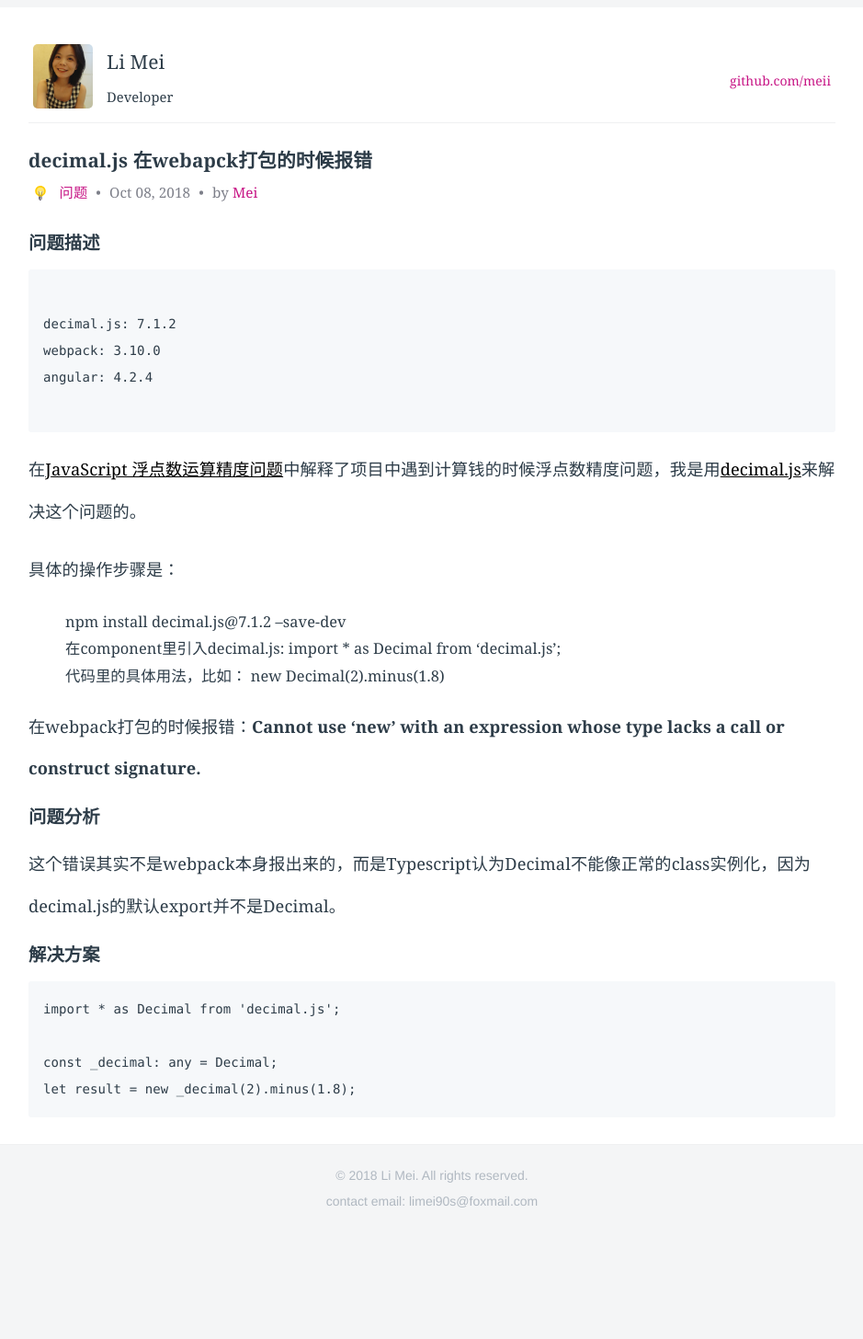
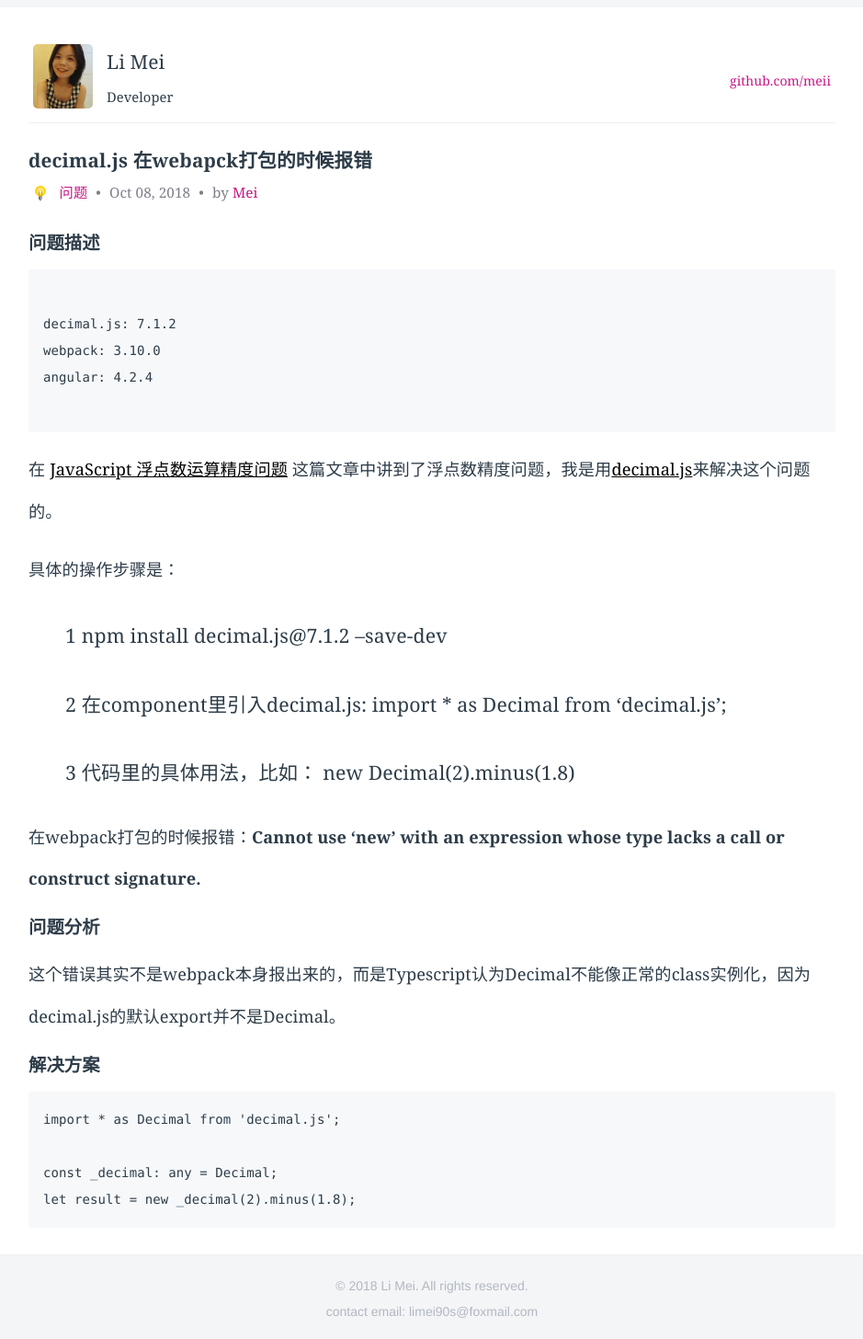
Before and after one commit to LiMeii/LiMeii.github.io, a Jekyll site: the page built from _posts/2018-12-09-issue-decimaljs-webpack-compilefailed.md, in a window 1280 px wide. Shown: the whole page at 92% size, without its empty margins (178-1117 px from the left). Built offline with Jekyll 4.4.1, drawn with Linux system fonts in a browser that asks for light colours; before the commit the page ends 1336 px from its top, so only the background shows below that.

Commit message:
update post

````diff
--- a/_posts/2018-12-09-issue-decimaljs-webpack-compilefailed.md
+++ b/_posts/2018-12-09-issue-decimaljs-webpack-compilefailed.md
@@ -24,15 +24,19 @@ angular: 4.2.4
 
 ```
 
-在[JavaScript 浮点数运算精度问题](https://limeii.github.io/2018/12/09/issues-floatcalculate-Inaccurate.html)中解释了项目中遇到计算钱的时候浮点数精度问题，我是用[decimal.js](https://github.com/MikeMcl/decimal.js)来解决这个问题的。
+在 [JavaScript 浮点数运算精度问题](https://limeii.github.io/2018/12/09/issues-floatcalculate-Inaccurate.html) 这篇文章中讲到了浮点数精度问题，我是用[decimal.js](https://github.com/MikeMcl/decimal.js)来解决这个问题的。
 
 
 具体的操作步骤是：
 
 
-1. npm install decimal.js@7.1.2 --save-dev
-2. 在component里引入decimal.js: import * as Decimal from 'decimal.js';
-3. 代码里的具体用法，比如： new Decimal(2).minus(1.8)
+1. 1 npm install decimal.js@7.1.2 --save-dev
+
+
+2. 2 在component里引入decimal.js: import * as Decimal from 'decimal.js';
+
+
+3. 3 代码里的具体用法，比如： new Decimal(2).minus(1.8)
 
 
 在webpack打包的时候报错：**Cannot use 'new' with an expression whose type lacks a call or construct signature.**
````
